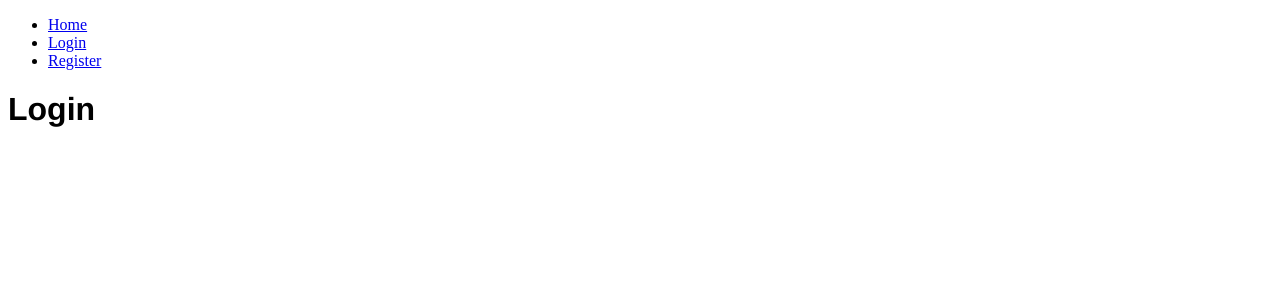
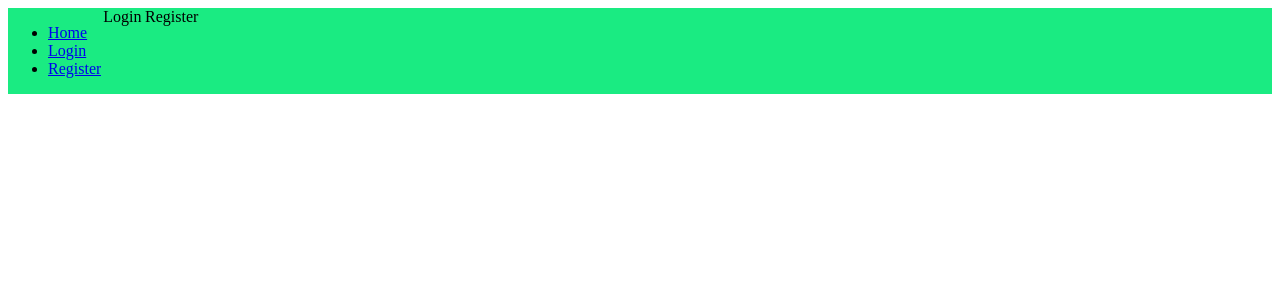
Before and after one commit to Gladdstone/stocksim, a React app in the folder src/view_v2/: page /login in a window 1280 px wide. Shown: the top 300 px of the page. Built offline with nearby package versions, Linux system fonts and the light colour scheme.

Commit message:
updated file structure and added new eslint rules

```diff
--- a/src/view_v2/app/App.js
+++ b/src/view_v2/app/App.js
@@ -1,12 +1,16 @@
 import React, { Component } from 'react';
 
 class App extends Component {
-    render () {
+
+    render() {
+
         return (
             <div>
                 <h1>StockSim v.2</h1>
             </div>
         );
+
     }
+
 }
 export default App;
--- /dev/null
+++ b/src/view_v2/app/components/navbar/navbar.jsx
@@ -0,0 +1,16 @@
+import React, { Component } from 'react';
+
+import './navbar.less';
+
+export default class Navbar extends Component {
+
+    render() {
+
+        return (<div>
+            <span>Login</span>
+            <span>Register</span>
+        </div>);
+
+    }
+
+}
--- /dev/null
+++ b/src/view_v2/app/components/navbar/navbar.less
@@ -0,0 +1,8 @@
+div {
+    background-color: rgb(26, 235, 130);
+    display: flex;
+
+    span {
+        margin: 0 2%;
+    }
+}
--- a/src/view_v2/app/index.js
+++ b/src/view_v2/app/index.js
@@ -3,9 +3,9 @@ import ReactDOM from 'react-dom';
 import { Route, Link, BrowserRouter as Router, Switch } from 'react-router-dom';
 
 import App from './App';
-import Login from './login/login.jsx';
-import Registration from './registration/registration.jsx';
-import Error404 from './Error404/Error404.jsx';
+import Login from './pages/login/login.jsx';
+import Registration from './pages/registration/registration.jsx';
+import Error404 from './pages/Error404/Error404.jsx';
 
 import './index.less';
 
--- a/src/view_v2/app/login/login.jsx
+++ b/src/view_v2/app/pages/login/login.jsx
@@ -1,9 +1,14 @@
 import React, { Component } from 'react';
 
+import Navbar from '../../components/navbar/Navbar.jsx';
 import './login.less';
 
 export default class Login extends Component {
-    render () {
-        return <h1>Login</h1>;
+
+    render() {
+
+        return <div><Navbar/></div>;
+
     }
+
 }
--- a/src/view_v2/app/registration/registration.jsx
+++ b/src/view_v2/app/pages/registration/registration.jsx
@@ -3,7 +3,11 @@ import React, { Component } from 'react';
 import './registration.less';
 
 export default class Registration extends Component {
-    render () {
+
+    render() {
+
         return <h1>Registration</h1>;
+
     }
+
 }
--- a/src/view_v2/package.json
+++ b/src/view_v2/package.json
@@ -6,8 +6,8 @@
   "scripts": {
     "start": "webpack-dev-server --mode-development",
     "build": "webpack --mode production",
-    "eslint-fix": "eslint --fix src/**/*.js src/**/*.jsx",
-    "lint": "eslint src/**/*.js src/**/*.jsx",
+    "eslint-fix": "eslint --fix app/**/*.js app/**/*.jsx",
+    "lint": "eslint app/**/*.js app/**/*.jsx",
     "webpack": "webpack"
   },
   "keywords": [],
```
Also changed, not shown: src/view_v2/app/pages/Error404/Error404.jsx (renamed from src/view_v2/app/Error404/Error404.jsx), src/view_v2/app/pages/login/login.less (added), src/view_v2/app/pages/registration/registration.less (added), 1 other file (tests, documents, lock files or other folders).
